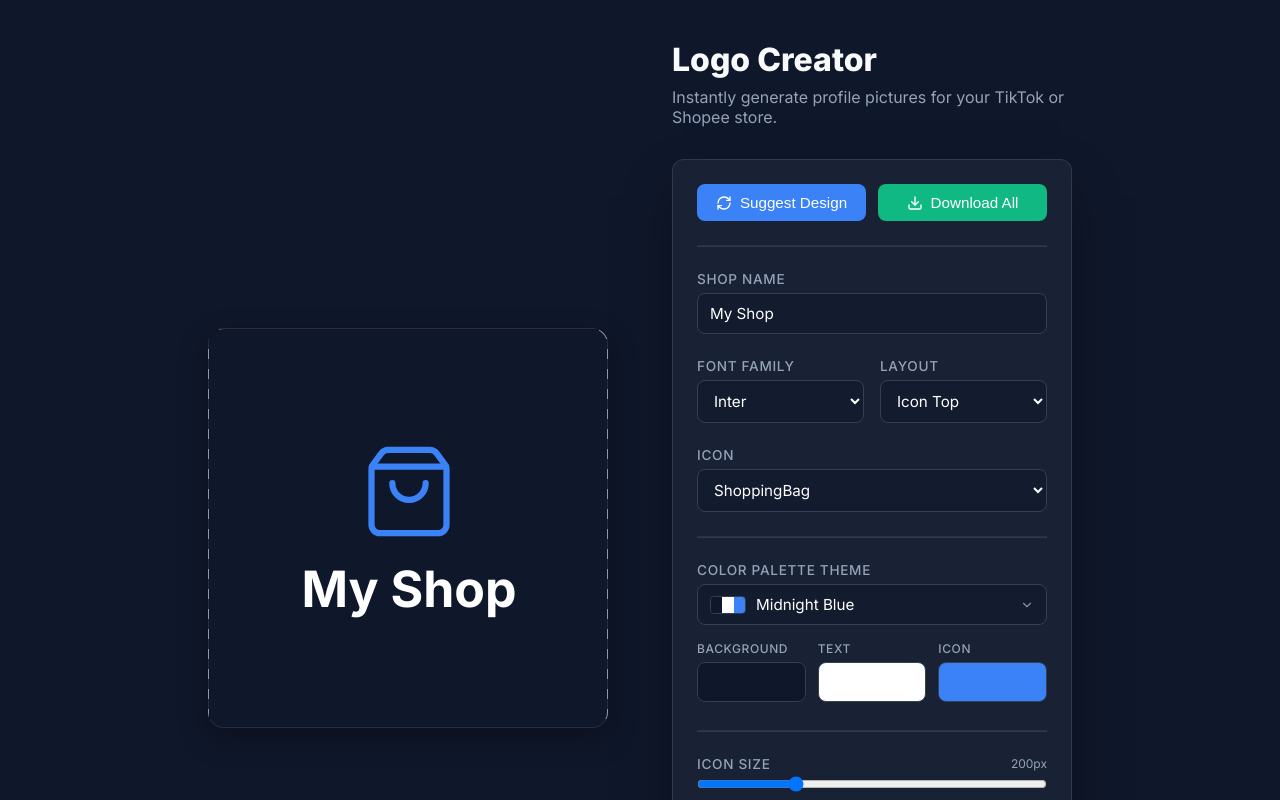
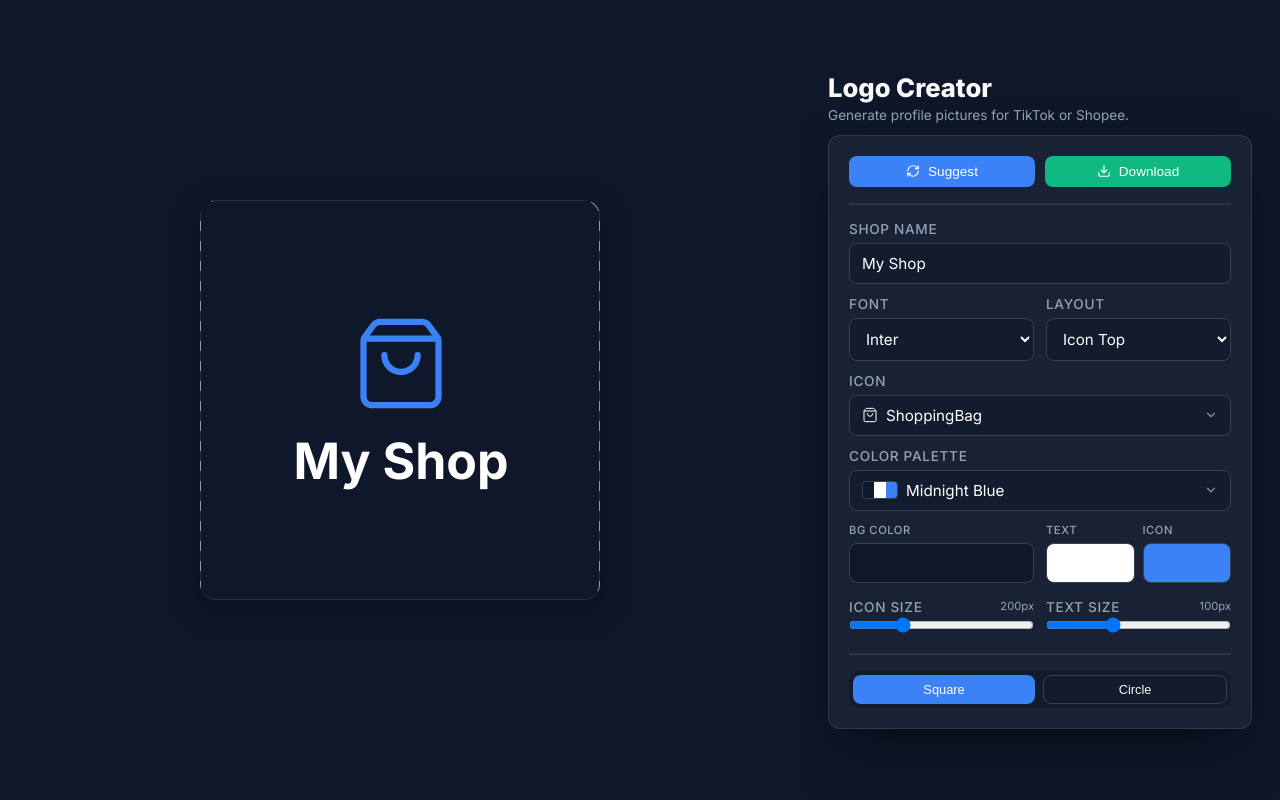
Before and after one commit to tokihiyazuve1/simple-logo-creator, a React (Vite) app: page / in a window 1280 px wide. Shown: the top 800 px of the page. Built offline with nearby package versions, Linux system fonts and the light colour scheme; a web font is replaced by a local one.

Commit message:
feat: redesign to full-viewport two-column layout with icon preview dropdown

```diff
--- a/src/App.tsx
+++ b/src/App.tsx
@@ -174,21 +174,37 @@ function App() {
 
   return (
     <div style={{
-      display: 'flex',
-      alignItems: 'center',
-      justifyContent: 'center',
-      minHeight: '100vh',
-      gap: '64px',
-      padding: '40px',
-      flexWrap: 'wrap'
+      display: 'grid',
+      gridTemplateColumns: '1fr 480px',
+      height: '100vh',
+      overflow: 'hidden',
     }}>
-      <LogoPreview config={config} previewMode={previewMode} logoRef={logoRef} />
+      {/* Left — Preview */}
+      <div style={{
+        display: 'flex',
+        flexDirection: 'column',
+        alignItems: 'center',
+        justifyContent: 'center',
+        padding: '32px',
+      }}>
+        <LogoPreview config={config} previewMode={previewMode} logoRef={logoRef} />
+      </div>
 
-      <div style={{ width: '400px' }}>
-        <h1 style={{ fontSize: '2rem', marginBottom: '8px', fontWeight: 800 }}>Logo Creator</h1>
-        <p style={{ color: 'var(--text-muted)', marginBottom: '32px' }}>
-          Instantly generate profile pictures for your TikTok or Shopee store.
-        </p>
+      {/* Right — Controls */}
+      <div style={{
+        display: 'flex',
+        flexDirection: 'column',
+        justifyContent: 'center',
+        padding: '24px 28px',
+        overflowY: 'auto',
+        gap: '12px',
+      }}>
+        <div>
+          <h1 style={{ fontSize: '1.6rem', marginBottom: '4px', fontWeight: 800 }}>Logo Creator</h1>
+          <p style={{ color: 'var(--text-muted)', fontSize: '0.85rem', marginBottom: '0' }}>
+            Generate profile pictures for TikTok or Shopee.
+          </p>
+        </div>
         <ControlPanel
           config={config}
           setConfig={setConfig}
--- a/src/components/ControlPanel.tsx
+++ b/src/components/ControlPanel.tsx
@@ -1,5 +1,5 @@
 import React, { useState } from 'react';
-import { FONTS, ICONS, PALETTES } from '../types';
+import { FONTS, ICONS, PALETTES, ICON_MAP } from '../types';
 import type { LogoConfig } from '../types';
 import { RefreshCw, Download, ChevronDown } from 'lucide-react';
 
@@ -24,6 +24,68 @@ const PaletteSwatch: React.FC<{ bg: string; text: string; icon: string }> = ({ b
     </div>
 );
 
+/* Reusable custom dropdown */
+function CustomDropdown<T extends { label: string; value: string }>({
+    items, value, onChange, renderItem, label
+}: {
+    items: T[];
+    value: string;
+    onChange: (value: string) => void;
+    renderItem: (item: T, isActive: boolean) => React.ReactNode;
+    label: string;
+}) {
+    const [open, setOpen] = useState(false);
+    const active = items.find(i => i.value === value);
+
+    return (
+        <div style={{ position: 'relative' }}>
+            <label className="label">{label}</label>
+            <button
+                type="button"
+                className="input-field"
+                onClick={() => setOpen(!open)}
+                style={{
+                    display: 'flex', alignItems: 'center', justifyContent: 'space-between',
+                    cursor: 'pointer', textAlign: 'left', width: '100%',
+                }}
+            >
+                <span style={{ display: 'flex', alignItems: 'center', gap: '10px', overflow: 'hidden' }}>
+                    {active ? renderItem(active, true) : 'Select...'}
+                </span>
+                <ChevronDown size={14} style={{ opacity: 0.5, transform: open ? 'rotate(180deg)' : 'none', transition: 'transform 0.2s', flexShrink: 0 }} />
+            </button>
+
+            {open && (
+                <div style={{
+                    position: 'absolute', top: '100%', left: 0, right: 0, zIndex: 50,
+                    marginTop: '4px', maxHeight: '220px', overflowY: 'auto',
+                    background: 'rgba(15, 23, 42, 0.98)', border: '1px solid var(--border)',
+                    borderRadius: '8px', boxShadow: '0 12px 32px rgba(0,0,0,0.5)',
+                }}>
+                    {items.map(item => (
+                        <button
+                            key={item.value}
+                            type="button"
+                            onClick={() => { onChange(item.value); setOpen(false); }}
+                            style={{
+                                display: 'flex', alignItems: 'center', gap: '10px',
+                                width: '100%', padding: '7px 12px',
+                                background: item.value === value ? 'rgba(59, 130, 246, 0.15)' : 'transparent',
+                                border: 'none', color: 'white', cursor: 'pointer',
+                                fontSize: '0.85rem', textAlign: 'left',
+                            }}
+                            onMouseEnter={e => (e.currentTarget.style.background = 'rgba(255,255,255,0.08)')}
+                            onMouseLeave={e => (e.currentTarget.style.background = item.value === value ? 'rgba(59, 130, 246, 0.15)' : 'transparent')}
+                        >
+                            {renderItem(item, false)}
+                        </button>
+                    ))}
+                </div>
+            )}
+        </div>
+    );
+}
+
 export const ControlPanel: React.FC<Props> = ({
     config, setConfig, previewMode, setPreviewMode, onSuggest, onDownload, isDownloading
 }) => {
@@ -31,31 +93,39 @@ export const ControlPanel: React.FC<Props> = ({
         setConfig(prev => ({ ...prev, [key]: value }));
     };
 
-    const [paletteOpen, setPaletteOpen] = useState(false);
-    const activePalette = PALETTES.find(p => p.bg === config.bgColor && p.text === config.textColor && p.icon === config.iconColor);
+    const paletteItems = PALETTES.map(p => ({
+        label: p.name, value: p.name,
+        bg: p.bg, text: p.text, icon: p.icon,
+    }));
+    const activePaletteName = PALETTES.find(p => p.bg === config.bgColor && p.text === config.textColor && p.icon === config.iconColor)?.name || '';
+
+    const iconItems = ICONS.map(name => ({ label: name, value: name }));
 
     return (
-        <div className="panel" style={{ padding: '24px', display: 'flex', flexDirection: 'column', gap: '24px' }}>
+        <div className="panel" style={{ padding: '20px', display: 'flex', flexDirection: 'column', gap: '16px' }}>
 
             {/* Primary Actions */}
-            <div style={{ display: 'flex', gap: '12px' }}>
-                <button className="btn" style={{ flex: 1 }} onClick={onSuggest}>
-                    <RefreshCw size={16} /> Suggest Design
+            <div style={{ display: 'flex', gap: '10px' }}>
+                <button className="btn" style={{ flex: 1, padding: '8px 12px', fontSize: '0.85rem' }} onClick={onSuggest}>
+                    <RefreshCw size={14} /> Suggest
                 </button>
                 <button
                     className="btn"
-                    style={{ flex: 1, backgroundColor: '#10b981' }}
+                    style={{ flex: 1, padding: '8px 12px', fontSize: '0.85rem', backgroundColor: '#10b981' }}
                     onClick={onDownload}
                     disabled={isDownloading}
                 >
-                    <Download size={16} /> {isDownloading ? 'Generating...' : 'Download All'}
+                    <Download size={14} /> {isDownloading ? 'Generating...' : 'Download'}
                 </button>
             </div>
 
-            <hr style={{ borderColor: 'rgba(255,255,255,0.1)' }} />
+            <hr style={{ borderColor: 'rgba(255,255,255,0.1)', margin: 0 }} />
 
-            {/* Content */}
-            <div>
+            {/* Two-column controls grid */}
+            <div style={{ display: 'grid', gridTemplateColumns: '1fr 1fr', gap: '12px' }}>
+
+                {/* Shop Name — full width */}
+                <div style={{ gridColumn: '1 / -1' }}>
                     <label className="label">Shop Name</label>
                     <input
                         type="text"
@@ -66,9 +136,9 @@ export const ControlPanel: React.FC<Props> = ({
                     />
                 </div>
 
-            <div style={{ display: 'grid', gridTemplateColumns: '1fr 1fr', gap: '16px' }}>
+                {/* Font */}
                 <div>
-                    <label className="label">Font Family</label>
+                    <label className="label">Font</label>
                     <select
                         className="input-field"
                         value={config.fontFamily}
@@ -78,6 +148,7 @@ export const ControlPanel: React.FC<Props> = ({
                     </select>
                 </div>
 
+                {/* Layout */}
                 <div>
                     <label className="label">Layout</label>
                     <select
@@ -91,162 +162,106 @@ export const ControlPanel: React.FC<Props> = ({
                         <option value="icon-only">Icon Only</option>
                     </select>
                 </div>
+
+                {/* Icon — full width with preview */}
+                <div style={{ gridColumn: '1 / -1' }}>
+                    <CustomDropdown
+                        label="Icon"
+                        items={iconItems}
+                        value={config.icon}
+                        onChange={val => handleChange('icon', val)}
+                        renderItem={(item) => {
+                            const Ic = ICON_MAP[item.value];
+                            return (
+                                <span style={{ display: 'flex', alignItems: 'center', gap: '8px' }}>
+                                    {Ic && <Ic size={16} strokeWidth={1.5} />}
+                                    <span>{item.label}</span>
+                                </span>
+                            );
+                        }}
+                    />
                 </div>
 
-            {/* Icon */}
-            <div>
-                <label className="label">Icon</label>
-                <select
-                    className="input-field"
-                    value={config.icon}
-                    onChange={e => handleChange('icon', e.target.value)}
-                >
-                    {ICONS.map(i => <option key={i} value={i}>{i}</option>)}
-                </select>
+                {/* Palette — full width with preview */}
+                <div style={{ gridColumn: '1 / -1' }}>
+                    <CustomDropdown
+                        label="Color Palette"
+                        items={paletteItems}
+                        value={activePaletteName}
+                        onChange={val => {
+                            const p = PALETTES.find(pal => pal.name === val);
+                            if (p) setConfig(prev => ({ ...prev, bgColor: p.bg, textColor: p.text, iconColor: p.icon }));
+                        }}
+                        renderItem={(item) => (
+                            <span style={{ display: 'flex', alignItems: 'center', gap: '8px' }}>
+                                <PaletteSwatch bg={(item as any).bg} text={(item as any).text} icon={(item as any).icon} />
+                                <span>{item.label}</span>
+                            </span>
+                        )}
+                    />
                 </div>
 
-            <hr style={{ borderColor: 'rgba(255,255,255,0.1)' }} />
-
-            {/* Colors */}
+                {/* Manual Color Pickers */}
                 <div>
-                <label className="label">Color Palette Theme</label>
-
-                {/* Custom Dropdown with Color Previews */}
-                <div style={{ position: 'relative', marginBottom: '16px' }}>
-                    <button
-                        type="button"
-                        className="input-field"
-                        onClick={() => setPaletteOpen(!paletteOpen)}
-                        style={{
-                            display: 'flex', alignItems: 'center', justifyContent: 'space-between',
-                            cursor: 'pointer', textAlign: 'left', width: '100%',
-                        }}
-                    >
-                        <span style={{ display: 'flex', alignItems: 'center', gap: '10px' }}>
-                            {activePalette ? (
-                                <>
-                                    <PaletteSwatch bg={activePalette.bg} text={activePalette.text} icon={activePalette.icon} />
-                                    {activePalette.name}
-                                </>
-                            ) : (
-                                'Custom...'
-                            )}
-                        </span>
-                        <ChevronDown size={14} style={{ opacity: 0.5, transform: paletteOpen ? 'rotate(180deg)' : 'none', transition: 'transform 0.2s' }} />
-                    </button>
-
-                    {paletteOpen && (
-                        <div style={{
-                            position: 'absolute', top: '100%', left: 0, right: 0, zIndex: 50,
-                            marginTop: '4px', maxHeight: '240px', overflowY: 'auto',
-                            background: 'rgba(15, 23, 42, 0.98)', border: '1px solid var(--border)',
-                            borderRadius: '8px', boxShadow: '0 12px 32px rgba(0,0,0,0.5)',
-                        }}>
-                            {PALETTES.map(p => (
-                                <button
-                                    key={p.name}
-                                    type="button"
-                                    onClick={() => {
-                                        setConfig(prev => ({ ...prev, bgColor: p.bg, textColor: p.text, iconColor: p.icon }));
-                                        setPaletteOpen(false);
-                                    }}
-                                    style={{
-                                        display: 'flex', alignItems: 'center', gap: '10px',
-                                        width: '100%', padding: '8px 12px',
-                                        background: activePalette?.name === p.name ? 'rgba(59, 130, 246, 0.15)' : 'transparent',
-                                        border: 'none', color: 'white', cursor: 'pointer',
-                                        fontSize: '0.9rem', textAlign: 'left',
-                                    }}
-                                    onMouseEnter={e => (e.currentTarget.style.background = 'rgba(255,255,255,0.08)')}
-                                    onMouseLeave={e => (e.currentTarget.style.background = activePalette?.name === p.name ? 'rgba(59, 130, 246, 0.15)' : 'transparent')}
-                                >
-                                    <PaletteSwatch bg={p.bg} text={p.text} icon={p.icon} />
-                                    <span>{p.name}</span>
-                                </button>
-                            ))}
+                    <label className="label" style={{ fontSize: '0.7rem' }}>BG Color</label>
+                    <input type="color" value={config.bgColor} onChange={e => handleChange('bgColor', e.target.value)} />
                 </div>
-                    )}
+                <div style={{ display: 'grid', gridTemplateColumns: '1fr 1fr', gap: '8px' }}>
+                    <div>
+                        <label className="label" style={{ fontSize: '0.7rem' }}>Text</label>
+                        <input type="color" value={config.textColor} onChange={e => handleChange('textColor', e.target.value)} />
+                    </div>
+                    <div>
+                        <label className="label" style={{ fontSize: '0.7rem' }}>Icon</label>
+                        <input type="color" value={config.iconColor} onChange={e => handleChange('iconColor', e.target.value)} />
+                    </div>
                 </div>
 
-                {/* Manual Pickers */}
-                <div style={{ display: 'grid', gridTemplateColumns: 'repeat(3, 1fr)', gap: '12px' }}>
+                {/* Sizing — side by side */}
                 <div>
-                        <label className="label" style={{ fontSize: '0.75rem' }}>Background</label>
+                    <div style={{ display: 'flex', justifyContent: 'space-between', marginBottom: '2px' }}>
+                        <label className="label" style={{ marginBottom: 0 }}>Icon Size</label>
+                        <span style={{ fontSize: '0.7rem', color: 'var(--text-muted)' }}>{config.iconSize}px</span>
+                    </div>
                     <input
-                            type="color"
-                            value={config.bgColor}
-                            onChange={e => handleChange('bgColor', e.target.value)}
+                        type="range" min="50" max="600"
+                        value={config.iconSize}
+                        onChange={e => handleChange('iconSize', Number(e.target.value))}
+                        style={{ width: '100%' }}
                     />
                 </div>
                 <div>
-                        <label className="label" style={{ fontSize: '0.75rem' }}>Text</label>
-                        <input
-                            type="color"
-                            value={config.textColor}
-                            onChange={e => handleChange('textColor', e.target.value)}
-                        />
-                    </div>
-                    <div>
-                        <label className="label" style={{ fontSize: '0.75rem' }}>Icon</label>
-                        <input
-                            type="color"
-                            value={config.iconColor}
-                            onChange={e => handleChange('iconColor', e.target.value)}
-                        />
-                    </div>
-                </div>
-            </div>
-
-            <hr style={{ borderColor: 'rgba(255,255,255,0.1)' }} />
-
-            {/* Sizing */}
-            <div>
-                <div style={{ display: 'flex', justifyContent: 'space-between', marginBottom: '4px' }}>
-                    <label className="label" style={{ marginBottom: 0 }}>Icon Size</label>
-                    <span style={{ fontSize: '0.75rem', color: 'var(--text-muted)' }}>{config.iconSize}px</span>
+                    <div style={{ display: 'flex', justifyContent: 'space-between', marginBottom: '2px' }}>
+                        <label className="label" style={{ marginBottom: 0 }}>Text Size</label>
+                        <span style={{ fontSize: '0.7rem', color: 'var(--text-muted)' }}>{config.fontSize}px</span>
                     </div>
                     <input
-                    type="range"
-                    min="50" max="600"
-                    value={config.iconSize}
-                    onChange={e => handleChange('iconSize', Number(e.target.value))}
-                    style={{ width: '100%', marginBottom: '16px' }}
-                />
-
-                <div style={{ display: 'flex', justifyContent: 'space-between', marginBottom: '4px' }}>
-                    <label className="label" style={{ marginBottom: 0 }}>Text Size</label>
-                    <span style={{ fontSize: '0.75rem', color: 'var(--text-muted)' }}>{config.fontSize}px</span>
-                </div>
-                <input
-                    type="range"
-                    min="20" max="250"
+                        type="range" min="20" max="250"
                         value={config.fontSize}
                         onChange={e => handleChange('fontSize', Number(e.target.value))}
                         style={{ width: '100%' }}
                     />
                 </div>
+            </div>
 
-            <hr style={{ borderColor: 'rgba(255,255,255,0.1)' }} />
+            <hr style={{ borderColor: 'rgba(255,255,255,0.1)', margin: 0 }} />
 
             {/* Preview Toggle */}
-            <div>
-                <label className="label" style={{ marginBottom: '12px' }}>Preview Mode</label>
-                <div style={{ display: 'flex', gap: '12px', background: 'rgba(0,0,0,0.2)', padding: '6px', borderRadius: '12px' }}>
+            <div style={{ display: 'flex', gap: '8px', background: 'rgba(0,0,0,0.2)', padding: '4px', borderRadius: '10px' }}>
                 <button
                     className={`btn ${previewMode === 'square' ? '' : 'btn-secondary'}`}
-                        style={{ flex: 1, padding: '8px' }}
+                    style={{ flex: 1, padding: '6px', fontSize: '0.8rem' }}
                     onClick={() => setPreviewMode('square')}
                 >
                     Square
                 </button>
                 <button
                     className={`btn ${previewMode === 'circle' ? '' : 'btn-secondary'}`}
-                        style={{ flex: 1, padding: '8px' }}
+                    style={{ flex: 1, padding: '6px', fontSize: '0.8rem' }}
                     onClick={() => setPreviewMode('circle')}
                 >
-                        Circle (TikTok/Shopee)
+                    Circle
                 </button>
-                </div>
             </div>
 
         </div>
```
Lines whose indentation alone changed are shown as unchanged.
